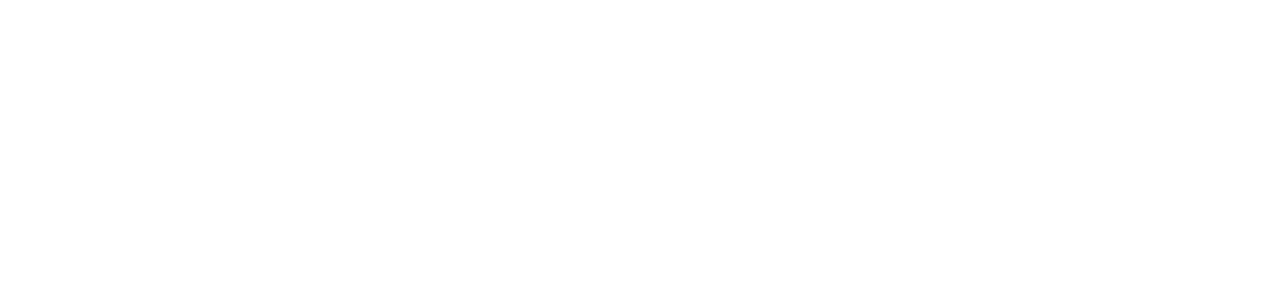
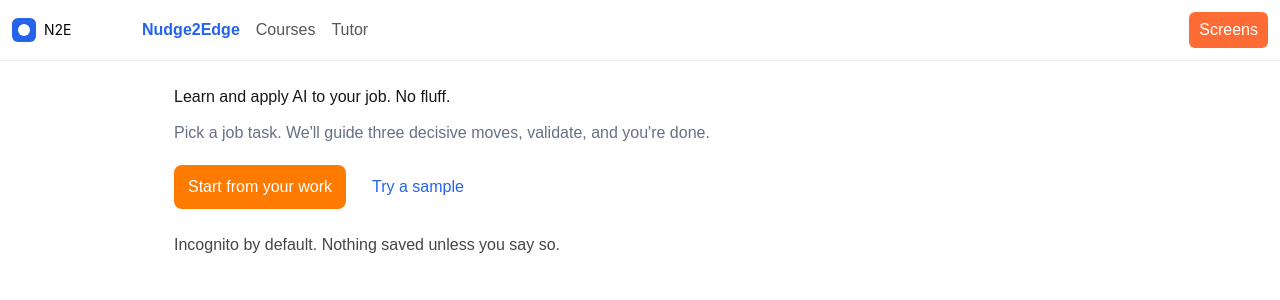
Before and after one commit to mukund-n2e/ai-tutor-ui, a Next.js app: page / in a window 1280 px wide. Before the commit this address had no page. Shown: the top 300 px of the page. Built offline with nearby package versions, Linux system fonts and the light colour scheme.

Commit message:
feat(home): inline landing copy + CTAs (no redirect) for 200 (#73)
Co-authored-by: mukund-n2e <mukund-6019@users.noreply.github.com>

```diff
--- a/src/app/page.tsx
+++ b/src/app/page.tsx
@@ -1,5 +1,15 @@
-import { redirect } from 'next/navigation';
+export default function Home() {
+  return (
+    <main style={{padding:24,maxWidth:980,margin:'0 auto'}}>
+      <h1 style={{marginBottom:12}}>Learn and apply AI to your job. No fluff.</h1>
+      <p style={{color:'#667085',marginBottom:20}}>Pick a job task. We&apos;ll guide three decisive moves, validate, and you&apos;re done.</p>
 
-export default function Home() {
-  redirect('/onboarding');
+      <div style={{display:'flex',gap:12,marginBottom:24}}>
+        <a href="/onboarding/role" style={{padding:'10px 14px',background:'#ff7a00',color:'#fff',borderRadius:8,textDecoration:'none'}}>Start from your work</a>
+        <a href="/samples" style={{padding:'10px 14px',textDecoration:'none'}}>Try a sample</a>
+      </div>
+
+      <footer style={{marginTop:24,opacity:0.8}}>Incognito by default. Nothing saved unless you say so.</footer>
+    </main>
+  );
 }
```
